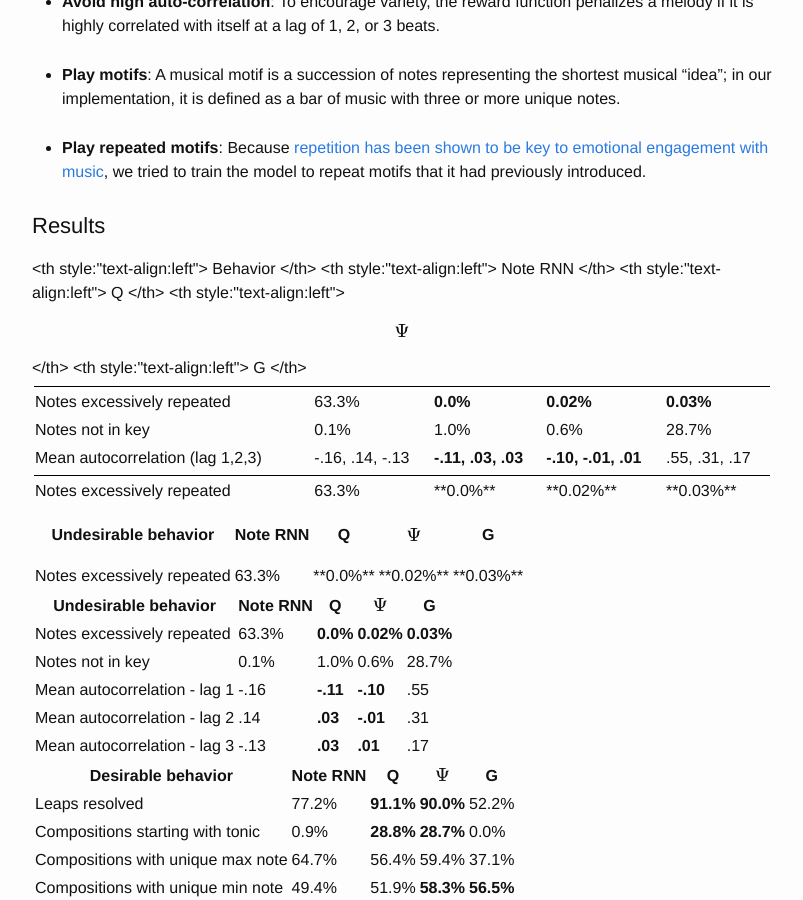
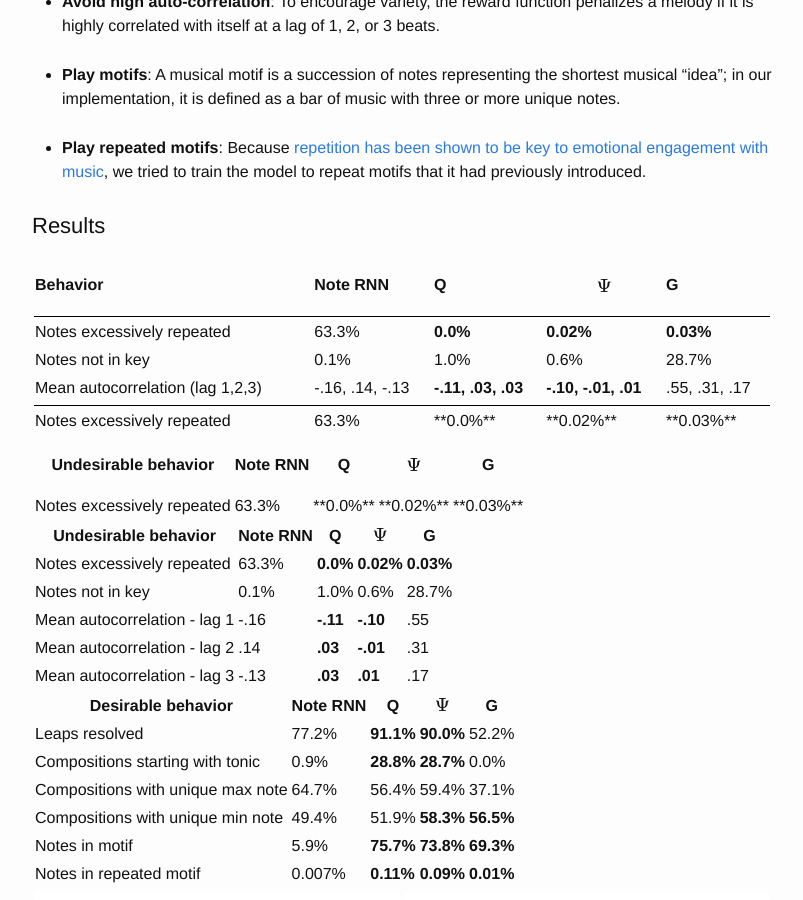
Before and after one commit to notfuchsia/notfuchsia.github.io, a Jekyll site: the page built from _posts/2016-10-10-natasha.markdown, in a window 1280 px wide and 900 px high, scrolled down 5814 px. Shown: the whole window, without its empty margins (238-1041 px from the left). Built offline with Jekyll 4.4.1, drawn with Linux system fonts in a browser that asks for light colours; formulas are drawn with MathJax 3.

Commit message:
fix table headers

```diff
--- a/_posts/2016-10-10-natasha.markdown
+++ b/_posts/2016-10-10-natasha.markdown
@@ -134,11 +134,11 @@ Results
 <table style="width:100%">
 	<thead style="border-bottom:1px">
 		<tr>
-			<th style:"text-align:left"> Behavior   </th>
-			<th style:"text-align:left"> Note RNN </th>
-			<th style:"text-align:left"> Q   </th>
-			<th style:"text-align:left"> $$\Psi$$ </th>
-			<th style:"text-align:left"> G </th>
+			<th style="text-align:left"> Behavior   </th>
+			<th style="text-align:left"> Note RNN </th>
+			<th style="text-align:left"> Q   </th>
+			<th style="text-align:left"> $$\Psi$$ </th>
+			<th style="text-align:left"> G </th>
 		</tr>
 	</thead>
 	<tr>
```
